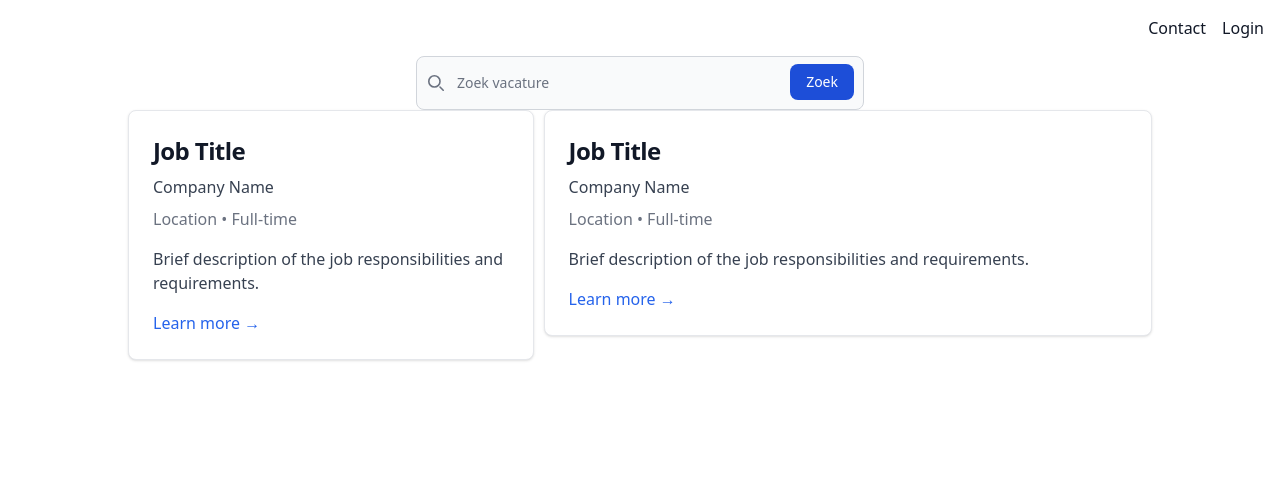
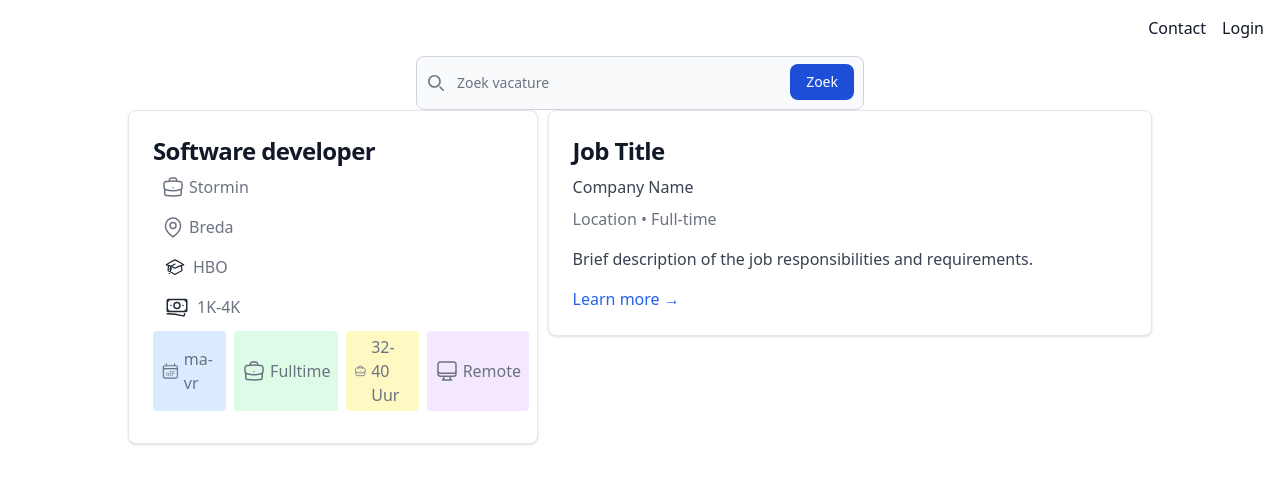
Before and after one commit to liendo1/vindWerk, an Angular app in the folder frontend/: page / in a window 1280 px wide. Shown: the top 484 px of the page. Built offline with nearby package versions, Linux system fonts and the light colour scheme.

Commit message:
fixed the job listing card

```diff
--- a/frontend/src/component/job-listing-card/job-listing-card.component.html
+++ b/frontend/src/component/job-listing-card/job-listing-card.component.html
@@ -1,7 +1,58 @@
 <div class="w-full p-6 bg-white border border-gray-200 rounded-lg shadow">
-  <h5 class="mb-2 text-2xl font-bold tracking-tight text-gray-900">Job Title</h5>
-  <p class="mb-2 text-gray-700">Company Name</p>
-  <p class="mb-4 text-gray-500">Location • Full-time</p>
-  <p class="mb-4 text-gray-700">Brief description of the job responsibilities and requirements.</p>
-  <a href="#" class="text-blue-600 hover:underline">Learn more &rarr;</a>
+  <h5 class="mb-1 text-2xl font-bold tracking-tight text-gray-900">Software developer</h5>
+  <p class="mb-2 text-gray-500 flex space-x-2">
+  <span class="px-2 py-1 rounded flex items-center space-x-1">
+   <svg xmlns="http://www.w3.org/2000/svg" fill="none" viewBox="0 0 24 24" stroke-width="1.5" stroke="currentColor" class="size-6">
+  <path stroke-linecap="round" stroke-linejoin="round" d="M20.25 14.15v4.25c0 1.094-.787 2.036-1.872 2.18-2.087.277-4.216.42-6.378.42s-4.291-.143-6.378-.42c-1.085-.144-1.872-1.086-1.872-2.18v-4.25m16.5 0a2.18 2.18 0 0 0 .75-1.661V8.706c0-1.081-.768-2.015-1.837-2.175a48.114 48.114 0 0 0-3.413-.387m4.5 8.006c-.194.165-.42.295-.673.38A23.978 23.978 0 0 1 12 15.75c-2.648 0-5.195-.429-7.577-1.22a2.016 2.016 0 0 1-.673-.38m0 0A2.18 2.18 0 0 1 3 12.489V8.706c0-1.081.768-2.015 1.837-2.175a48.111 48.111 0 0 1 3.413-.387m7.5 0V5.25A2.25 2.25 0 0 0 13.5 3h-3a2.25 2.25 0 0 0-2.25 2.25v.894m7.5 0a48.667 48.667 0 0 0-7.5 0M12 12.75h.008v.008H12v-.008Z" />
+  </svg>
+  <span>Stormin</span>
+  </span>
+  </p>
+  <p class="mb-2 text-gray-500 flex space-x-2">
+  <span class="px-2 py-1 rounded flex items-center space-x-1">
+   <svg xmlns="http://www.w3.org/2000/svg" fill="none" viewBox="0 0 24 24" stroke-width="1.5" stroke="currentColor" class="size-6">
+  <path stroke-linecap="round" stroke-linejoin="round" d="M15 10.5a3 3 0 1 1-6 0 3 3 0 0 1 6 0Z" />
+  <path stroke-linecap="round" stroke-linejoin="round" d="M19.5 10.5c0 7.142-7.5 11.25-7.5 11.25S4.5 17.642 4.5 10.5a7.5 7.5 0 1 1 15 0Z" />
+  </svg>
+    <span>Breda</span>
+  </span>
+  </p>
+  <div class="mb-2 flex items-center  text-gray-800 rounded-md px-3 py-1 space-x-2 w-max">
+    <svg xmlns="http://www.w3.org/2000/svg" fill="none" viewBox="0 0 24 24" stroke-width="1.5" stroke="currentColor" class="w-5 h-5">
+      <path stroke-linecap="round" stroke-linejoin="round" d="M4.26 10.147a60.438 60.438 0 0 0-.491 6.347A48.62 48.62 0 0 1 12 20.904a48.62 48.62 0 0 1 8.232-4.41 60.46 60.46 0 0 0-.491-6.347m-15.482 0a50.636 50.636 0 0 0-2.658-.813A59.906 59.906 0 0 1 12 3.493a59.903 59.903 0 0 1 10.399 5.84c-.896.248-1.783.52-2.658.814m-15.482 0A50.717 50.717 0 0 1 12 13.489a50.702 50.702 0 0 1 7.74-3.342M6.75 15a.75.75 0 1 0 0-1.5.75.75 0 0 0 0 1.5Zm0 0v-3.675A55.378 55.378 0 0 1 12 8.443m-7.007 11.55A5.981 5.981 0 0 0 6.75 15.75v-1.5" />
+    </svg>
+    <span class=" text-gray-500">HBO</span>
+  </div>
+  <div class="mb-2 flex items-center  text-gray-800 rounded-md px-3 py-1 space-x-2 w-max">
+    <svg xmlns="http://www.w3.org/2000/svg" fill="none" viewBox="0 0 24 24" stroke-width="1.5" stroke="currentColor" class="size-6">
+      <path stroke-linecap="round" stroke-linejoin="round" d="M2.25 18.75a60.07 60.07 0 0 1 15.797 2.101c.727.198 1.453-.342 1.453-1.096V18.75M3.75 4.5v.75A.75.75 0 0 1 3 6h-.75m0 0v-.375c0-.621.504-1.125 1.125-1.125H20.25M2.25 6v9m18-10.5v.75c0 .414.336.75.75.75h.75m-1.5-1.5h.375c.621 0 1.125.504 1.125 1.125v9.75c0 .621-.504 1.125-1.125 1.125h-.375m1.5-1.5H21a.75.75 0 0 0-.75.75v.75m0 0H3.75m0 0h-.375a1.125 1.125 0 0 1-1.125-1.125V15m1.5 1.5v-.75A.75.75 0 0 0 3 15h-.75M15 10.5a3 3 0 1 1-6 0 3 3 0 0 1 6 0Zm3 0h.008v.008H18V10.5Zm-12 0h.008v.008H6V10.5Z" />
+    </svg>
+    <span class=" text-gray-500">1K-4K</span>
+  </div>
+  <p class="mb-2 text-gray-500 flex space-x-2">
+  <span class="bg-blue-100 px-2 py-1 rounded flex items-center space-x-1">
+   <svg xmlns="http://www.w3.org/2000/svg" fill="none" viewBox="0 0 24 24" stroke-width="1.5" stroke="currentColor" class="size-6">
+  <path stroke-linecap="round" stroke-linejoin="round" d="M6.75 3v2.25M17.25 3v2.25M3 18.75V7.5a2.25 2.25 0 0 1 2.25-2.25h13.5A2.25 2.25 0 0 1 21 7.5v11.25m-18 0A2.25 2.25 0 0 0 5.25 21h13.5A2.25 2.25 0 0 0 21 18.75m-18 0v-7.5A2.25 2.25 0 0 1 5.25 9h13.5A2.25 2.25 0 0 1 21 11.25v7.5m-9-6h.008v.008H12v-.008ZM12 15h.008v.008H12V15Zm0 2.25h.008v.008H12v-.008ZM9.75 15h.008v.008H9.75V15Zm0 2.25h.008v.008H9.75v-.008ZM7.5 15h.008v.008H7.5V15Zm0 2.25h.008v.008H7.5v-.008Zm6.75-4.5h.008v.008h-.008v-.008Zm0 2.25h.008v.008h-.008V15Zm0 2.25h.008v.008h-.008v-.008Zm2.25-4.5h.008v.008H16.5v-.008Zm0 2.25h.008v.008H16.5V15Z" />
+  </svg>
+    <span>ma-vr</span>
+  </span>
+    <span class="bg-green-100 px-2 py-1 rounded flex items-center space-x-1">
+    <svg xmlns="http://www.w3.org/2000/svg" fill="none" viewBox="0 0 24 24" stroke-width="1.5" stroke="currentColor" class="size-6">
+      <path stroke-linecap="round" stroke-linejoin="round" d="M20.25 14.15v4.25c0 1.094-.787 2.036-1.872 2.18-2.087.277-4.216.42-6.378.42s-4.291-.143-6.378-.42c-1.085-.144-1.872-1.086-1.872-2.18v-4.25m16.5 0a2.18 2.18 0 0 0 .75-1.661V8.706c0-1.081-.768-2.015-1.837-2.175a48.114 48.114 0 0 0-3.413-.387m4.5 8.006c-.194.165-.42.295-.673.38A23.978 23.978 0 0 1 12 15.75c-2.648 0-5.195-.429-7.577-1.22a2.016 2.016 0 0 1-.673-.38m0 0A2.18 2.18 0 0 1 3 12.489V8.706c0-1.081.768-2.015 1.837-2.175a48.111 48.111 0 0 1 3.413-.387m7.5 0V5.25A2.25 2.25 0 0 0 13.5 3h-3a2.25 2.25 0 0 0-2.25 2.25v.894m7.5 0a48.667 48.667 0 0 0-7.5 0M12 12.75h.008v.008H12v-.008Z" />
+    </svg>
+    <span>Fulltime</span>
+  </span>
+    <span class="bg-yellow-100 px-2 py-1 rounded flex items-center space-x-1">
+   <svg xmlns="http://www.w3.org/2000/svg" fill="none" viewBox="0 0 24 24" stroke-width="1.5" stroke="currentColor" class="size-6">
+  <path stroke-linecap="round" stroke-linejoin="round" d="M20.25 14.15v4.25c0 1.094-.787 2.036-1.872 2.18-2.087.277-4.216.42-6.378.42s-4.291-.143-6.378-.42c-1.085-.144-1.872-1.086-1.872-2.18v-4.25m16.5 0a2.18 2.18 0 0 0 .75-1.661V8.706c0-1.081-.768-2.015-1.837-2.175a48.114 48.114 0 0 0-3.413-.387m4.5 8.006c-.194.165-.42.295-.673.38A23.978 23.978 0 0 1 12 15.75c-2.648 0-5.195-.429-7.577-1.22a2.016 2.016 0 0 1-.673-.38m0 0A2.18 2.18 0 0 1 3 12.489V8.706c0-1.081.768-2.015 1.837-2.175a48.111 48.111 0 0 1 3.413-.387m7.5 0V5.25A2.25 2.25 0 0 0 13.5 3h-3a2.25 2.25 0 0 0-2.25 2.25v.894m7.5 0a48.667 48.667 0 0 0-7.5 0M12 12.75h.008v.008H12v-.008Z" />
+  </svg>
+    <span>32-40 Uur</span>
+  </span>
+    <span class="bg-purple-100 px-2 py-1 rounded flex items-center space-x-1">
+    <svg xmlns="http://www.w3.org/2000/svg" fill="none" viewBox="0 0 24 24" stroke-width="1.5" stroke="currentColor" class="size-6">
+  <path stroke-linecap="round" stroke-linejoin="round" d="M9 17.25v1.007a3 3 0 0 1-.879 2.122L7.5 21h9l-.621-.621A3 3 0 0 1 15 18.257V17.25m6-12V15a2.25 2.25 0 0 1-2.25 2.25H5.25A2.25 2.25 0 0 1 3 15V5.25m18 0A2.25 2.25 0 0 0 18.75 3H5.25A2.25 2.25 0 0 0 3 5.25m18 0V12a2.25 2.25 0 0 1-2.25 2.25H5.25A2.25 2.25 0 0 1 3 12V5.25" />
+  </svg>
+  <span>Remote</span>
+  </span>
+  </p>
 </div>
```
